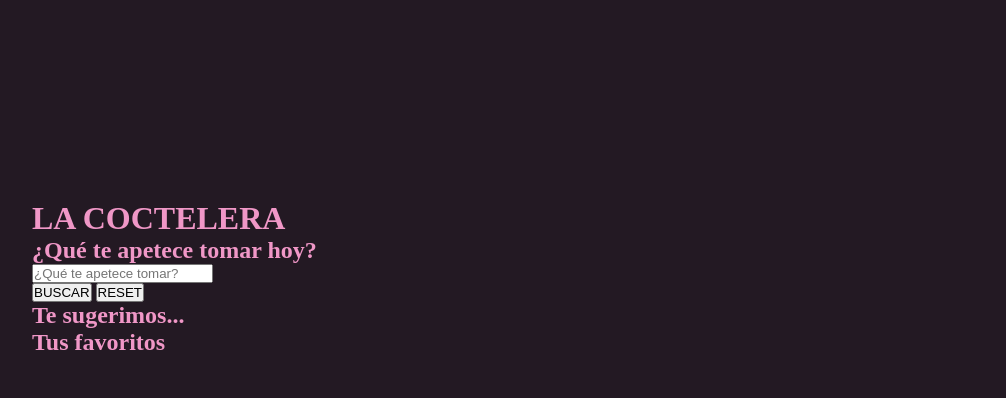
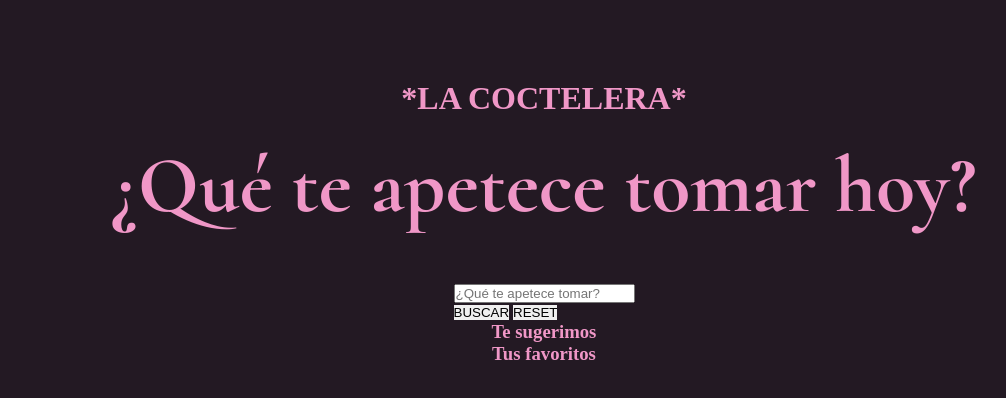
Before and after one commit to Adalab/modulo-2-evaluacion-final-AlmuLloret, a website: page src/html/index.html in a window 1280 px wide. Shown: the whole page, without its empty margins (96-1102 px from the left). Drawn offline with nearby package versions, Linux system fonts and the light colour scheme; files that its build step writes are made by us from their sources; no server answers.

Commit message:
Update styles

```diff
--- a/src/html/index.html
+++ b/src/html/index.html
@@ -7,6 +7,12 @@
     <!-- Google Fonts -->
     <link
       href="https://fonts.googleapis.com/css?family=Roboto&display=swap"
+      rel="stylesheet"
+    />
+    <link rel="preconnect" href="https://fonts.googleapis.com" />
+    <link rel="preconnect" href="https://fonts.gstatic.com" crossorigin />
+    <link
+      href="https://fonts.googleapis.com/css2?family=Alegreya:wght@700&family=Cormorant:wght@600;700&family=Lobster&family=Vidaloka&display=swap"
       rel="stylesheet"
     />
 
@@ -22,7 +28,7 @@
     <!-- <link rel="icon" href="./assets/images/favicon.png" /> -->
   </head>
   <header class="header">
-    <h1 class="header__h1">LA COCTELERA</h1>
+    <h1 class="header__h1">*LA COCTELERA*</h1>
     <h2 class="header__h2">¿Qué te apetece tomar hoy?</h2>
     <form class="header__form js-form">
       <input
@@ -30,32 +36,37 @@
         placeholder="¿Qué te apetece tomar?"
         class="js-form__input"
       />
-      <p class="js-form__msg"></p>
-      <input type="button" value="BUSCAR" class="js-form__searchBtn" />
-      <input type="button" value="RESET" class="js-form__resetBtn" />
+      <p class="header__msg js-form__msg"></p>
+      <input
+        type="button"
+        value="BUSCAR"
+        class="header__btn js-form__searchBtn"
+      />
+      <input
+        type="button"
+        value="RESET"
+        class="header__btn js-form__resetBtn"
+      />
     </form>
+    <h3 class="header__h3">Te sugerimos</h3>
   </header>
   <main>
     <!-- LISTADO MARGARITAS / BÚSQUEDA  -->
-    <section class="">
-      <h2>Te sugerimos...</h2>
-      <ul class="js-listSearch listSearch"></ul>
+    <section class="search">
+      <ul class="js-listSearch search"></ul>
     </section>
     <!-- LISTADO FAVORITOS  -->
     <section class="fav js-fav">
-      <h2 class="fav__h2">Tus favoritos</h2>
+      <h3 class="fav__h2">Tus favoritos</h3>
       <input
         type="button"
         value="Borrar favoritos"
         class="fav__input js-fav__input"
       />
-      <ul class="js-listFav"></ul>
+      <ul class="fav__list js-listFav"></ul>
     </section>
   </main>
   <body>
-    <!--<include src="./partials/header.html"></include>
-    <include src="./partials/main.html"></include>
-    <include src="./partials/footer.html"></include> -->
     <script src="./assets/js/main.js"></script>
   </body>
 </html>
--- a/src/html/partials/footer.html
+++ /dev/null
@@ -1,3 +0,0 @@
-<footer class="footer">
-
-</footer>
--- a/src/html/partials/header.html
+++ /dev/null
@@ -1,3 +0,0 @@
-<header class="header">
-  <h1>Cambia el título</h1>
-</header>
--- a/src/html/partials/main.html
+++ /dev/null
@@ -1,3 +0,0 @@
-<main class="main">
-
-</main>
--- a/src/scss/main.scss
+++ b/src/scss/main.scss
@@ -6,14 +6,53 @@
 @import 'layout/footer';
 @import 'pages/index';
 
+/*font-family: 'Alegreya', serif;
+font-family: 'Cormorant', serif;
+font-family: 'Lobster', cursive;
+font-family: 'Vidaloka', serif;*/
 
 body{
     margin-left: 50px;
     background-color: rgb(35, 25, 35);
     margin:auto;
     width: 80%;
-    margin-top:200px;
+    margin-top:80px;
 }
+
+.header {
+    display: flex;
+    margin: auto;
+    align-items: center;
+    flex-direction: column;
+    justify-content: center;
+    &__h1{
+
+
+    }
+    &__h2{
+        font-family: 'Cormorant', serif;
+        margin-top: 20px;
+        font-size: 80px;
+
+    }
+    &__form{
+        margin-top: 50px;
+        border: 3px rgb(240, 151, 199);
+
+    }
+    &__btn{
+        border: 3px rgb(240, 151, 199);
+    }
+}
+
+.search{
+    display: flex;
+    flex-direction:row;
+    margin: auto;
+    align-items: center;
+    justify-content: center;
+}
+
 .coctail{
 
     &__div{
@@ -22,7 +61,7 @@ body{
         border: solid 5px rgb(240, 151, 199);
         background-color: rgb(35, 25, 35);
         width: 300px;
-        height: 450px;
+        height: 400px;
         max-height: 450px;
         max-width: 300px;
         &__img{
@@ -32,7 +71,7 @@ body{
             padding-top: 30px;
             width: 240px;
             object-fit: cover;
-            height: 350px;
+            height: 300px;
 
         }
         &__name{
@@ -57,6 +96,17 @@ body{
 }
 
 .fav {
+    display: flex;
+    flex-direction:column;
+    margin: auto;
+    align-items: center;
+    justify-content: center;
+
+    &__list{
+        display: flex;
+        flex-direction:row;
+    }
+
     &__input{
         visibility: hidden;
     }
```
